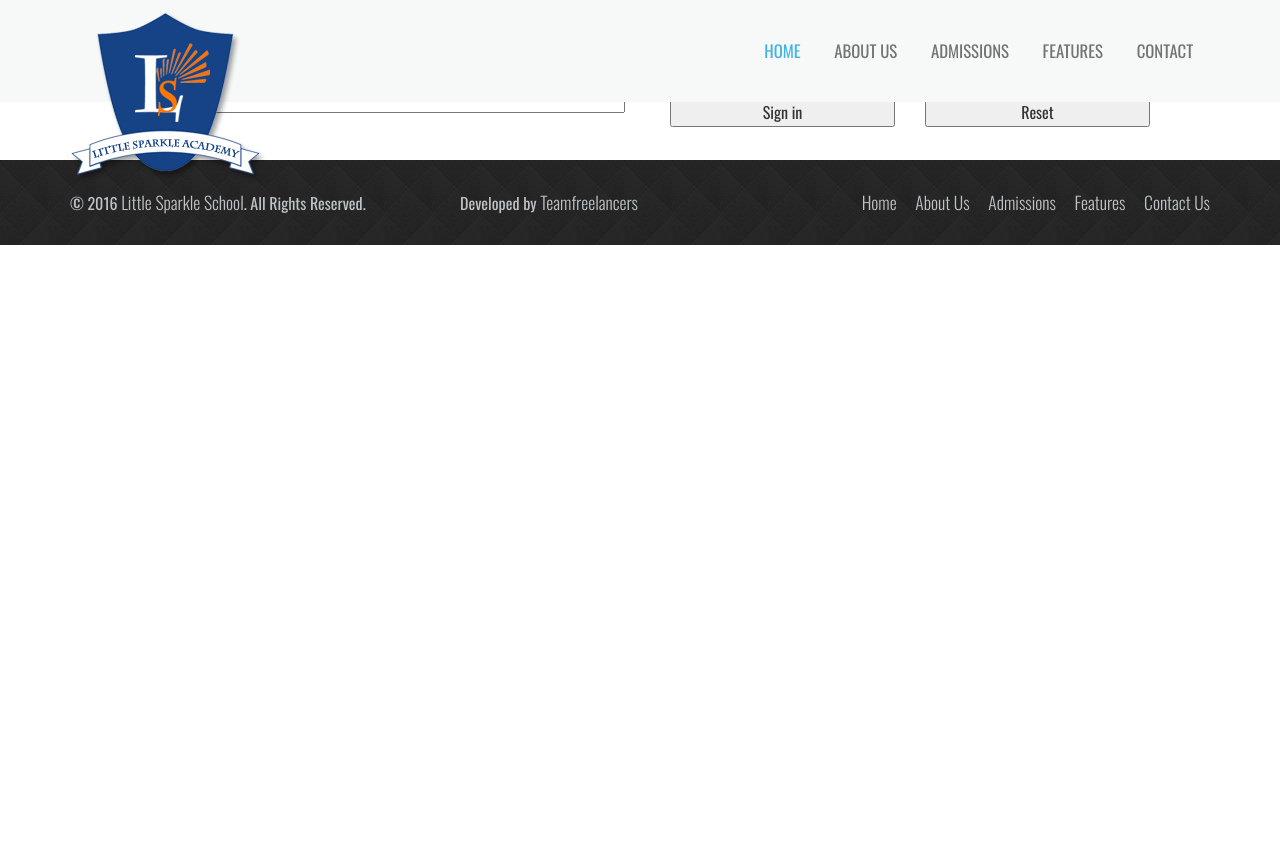
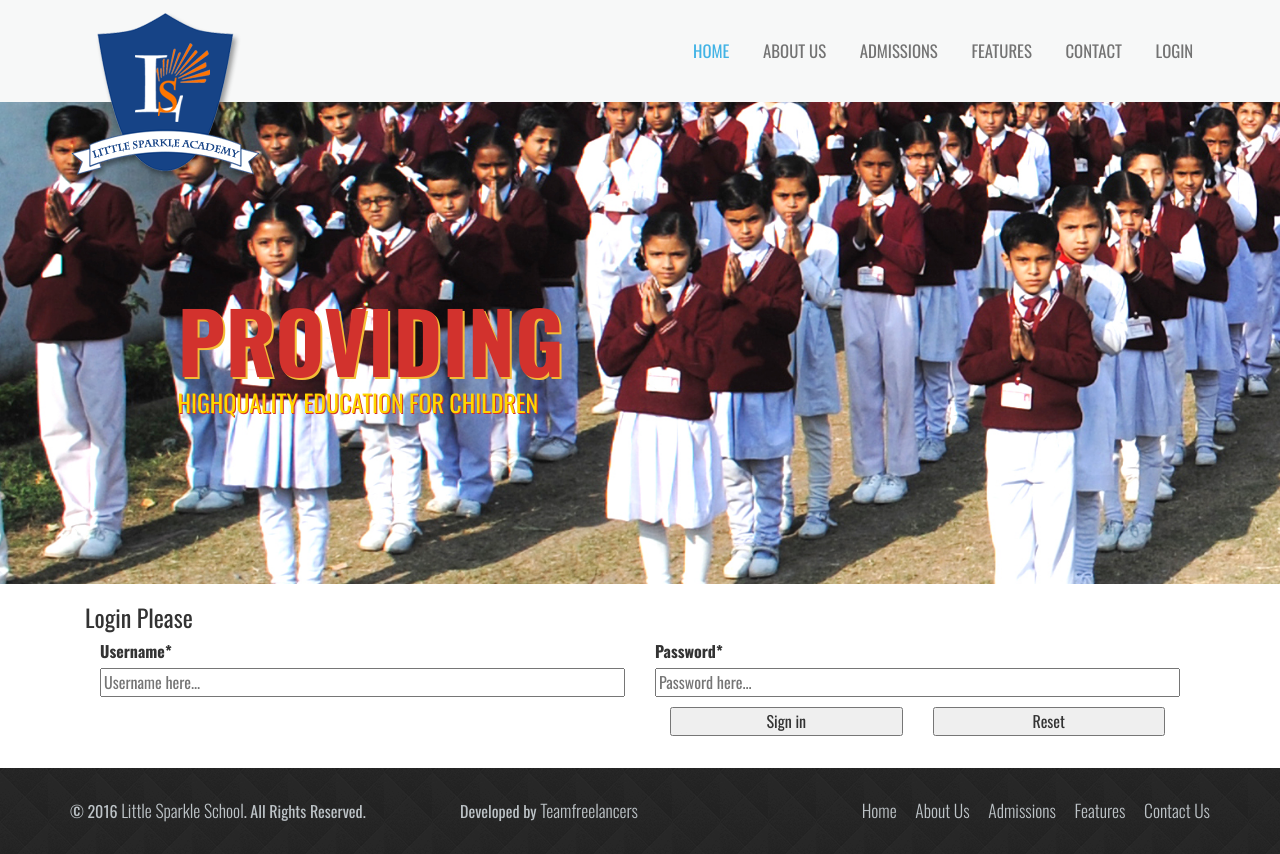
Before and after one commit to nitind12/sparkle, a CodeIgniter app: page /sparkle/index.php/web/login in a window 1280 px wide. Before the commit the page ends 245 px from the top, so only its background shows below. Run offline with CodeIgniter, Linux system fonts and the light colour scheme.

Commit message:
updates
updates

```diff
--- a/_app_/controllers/Web.php
+++ b/_app_/controllers/Web.php
@@ -10,6 +10,7 @@ class Web extends CI_Controller {
 	}
     function login(){
         $this->load->view('templates/header');
+        $this -> load -> view ('templates/innerBanner');
         $this->load->view('login/lgn');
         $this->load->view('templates/footer');
     }
--- a/_app_/views/admin__/inner.php
+++ b/_app_/views/admin__/inner.php
@@ -5,7 +5,7 @@
         <div id="page-wrapper">
             <div class="row">
                 <div class="col-lg-12">
-                    <h1 class="page-header"><?php echo $page_head; ?> <span style="font-size: 17px">(Mother India Global School)</span> </h1>
+                    <h1 class="page-header"><?php echo $page_head; ?> <span style="font-size: 17px">(<?php echo _SCHOOL_; ?>)</span> </h1>
                 </div>
                 <!-- /.col-lg-12 -->
             </div>
--- a/_app_/views/home.php
+++ b/_app_/views/home.php
@@ -1,6 +1,4 @@
 
 			<?php $this -> load -> view ('templates/slider'); ?>
-
-
 			<?php $this -> load -> view('about/index'); ?>
 			<?php $this -> load -> view ('team/index'); ?>
--- a/_app_/views/login/lgn.php
+++ b/_app_/views/login/lgn.php
@@ -2,7 +2,6 @@
     <div class="container">
         <div class="col-md-12 detail">
             <h3 class="tittle">Login Please</h3>
-            <div class="col-sm-12">
                 <div class="contact-form">
                     <div class="col-sm-6">
                         <?php echo form_open('web/sign_in_', array('name' => "frmLogin_", 'id' => "frmLogin_", 'class' => 'comment-form-author', 'style' => 'width: 100%')); ?>
@@ -32,13 +31,14 @@
                                 'name' => 'txtPwd',
                                 'id' => 'txtPwd',
                                 'placeholder' => 'Password here...',
-                                'class' => 'search-text'
+                                'class' => 'search-text',
+                                'style' => 'width: 100%'
                             );
                             echo form_input($data);
                             ?>
                         </p>
                     </div>
-                    <div class="col-sm-6"></div>
+                    <div class="col-sm-6"> </div>
                     <div class="col-sm-6">
                         <div class="col-sm-6">
                             <p style="float: left; color: #ff0000" id="login_msg"></p>
@@ -75,5 +75,4 @@
             </div>
             <div class="clearfix"> </div>
         </div>
-    </div>
 </div>
--- a/_app_/views/templates/header.php
+++ b/_app_/views/templates/header.php
@@ -50,11 +50,12 @@
 						</div>
 						 <nav class="top-nav">
 							<ul class="top-nav">
-								<li class="active"><a href="#" class="scroll">Home </a></li>
-								<li><a href="#" class="scroll">About us</a></li>
-								<li><a href="#" class="scroll">Admissions</a></li>
-								<li><a href="#" class="scroll">Features</a></li>
-								<li><a href="#" class="scroll">Contact</a></li>
+								<li class="active"><a href="<?php echo site_url('web/');?>">Home </a></li>
+								<li><a href="#">About us</a></li>
+								<li><a href="#">Admissions</a></li>
+								<li><a href="#">Features</a></li>
+								<li><a href="#">Contact</a></li>
+                                                                <li><a href="<?php echo site_url('web/login');?>">Login</a></li>
 							</ul>
 							<a href="#" id="pull"><img src="<?php echo base_url('_assets_/images/menu-icon.png');?>" title="menu" /></a>
 						</nav>
--- /dev/null
+++ b/_app_/views/templates/innerBanner.php
@@ -0,0 +1,34 @@
+<script src="<?php echo base_url('_assets_/js/responsiveslides.min.js'); ?>"></script>
+<script>
+    $(function () {
+
+        $("#slider4").responsiveSlides({
+            auto: true,
+            pager: true,
+            nav: true,
+            speed: 500,
+            namespace: "callbacks",
+            before: function () {
+                $('.events').append("<li>before event fired.</li>");
+            },
+            after: function () {
+                $('.events').append("<li>after event fired.</li>");
+            }
+        });
+
+    });
+</script>
+<div  id="top" class="callbacks_container" style="margin-top:100px;">
+    <ul class="rslides" id="slider4">
+        <li>
+            <img src="<?php echo base_url('_assets_/images/slide1.jpg'); ?>" alt="">
+            <div class="caption">
+                <div class="slide-text-info">
+                    <h1>providing</h1>
+                    <label>highquality education for Children</label>
+                </div>
+            </div>
+        </li>
+    </ul>
+</div>
+<div class="clearfix"> </div>
```
